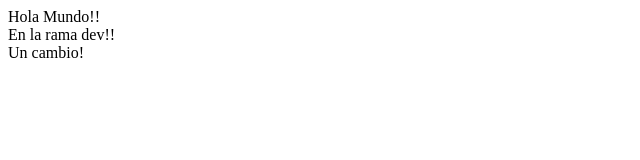
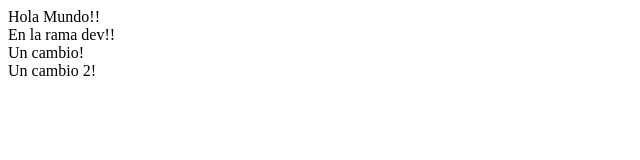
Before and after one commit to chalosalvador/ejemplo, a plain HTML site: page index.html in a window 1280 px wide. Shown: the full height of the page, 0-640 px from the left. Drawn offline with Linux system fonts and the light colour scheme.

Commit message:
Cambios2

```diff
--- a/index.html
+++ b/index.html
@@ -8,5 +8,6 @@
 
 <div>En la rama dev!!</div>
 <div>Un cambio!</div>
+<div>Un cambio 2!</div>
 </body>
 </html>
```
